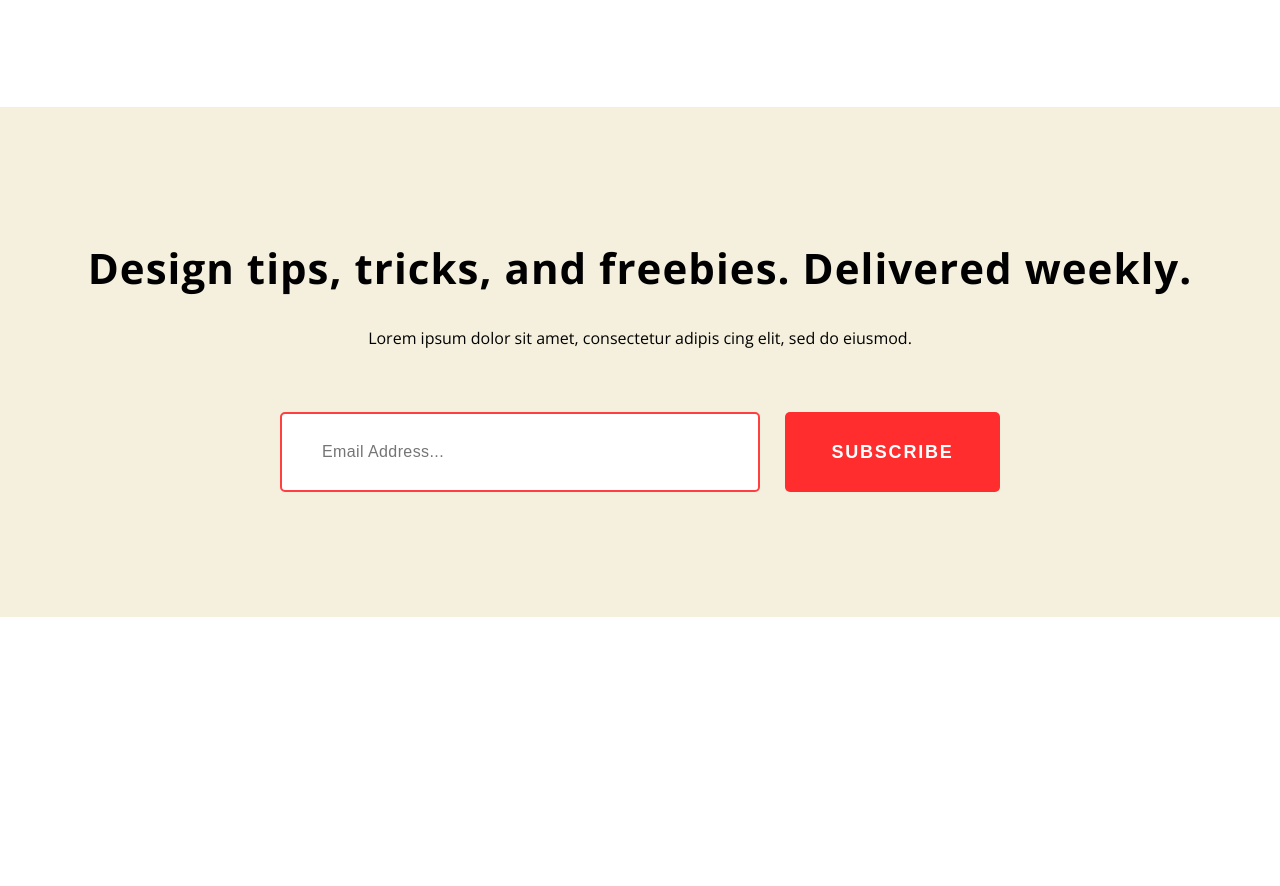
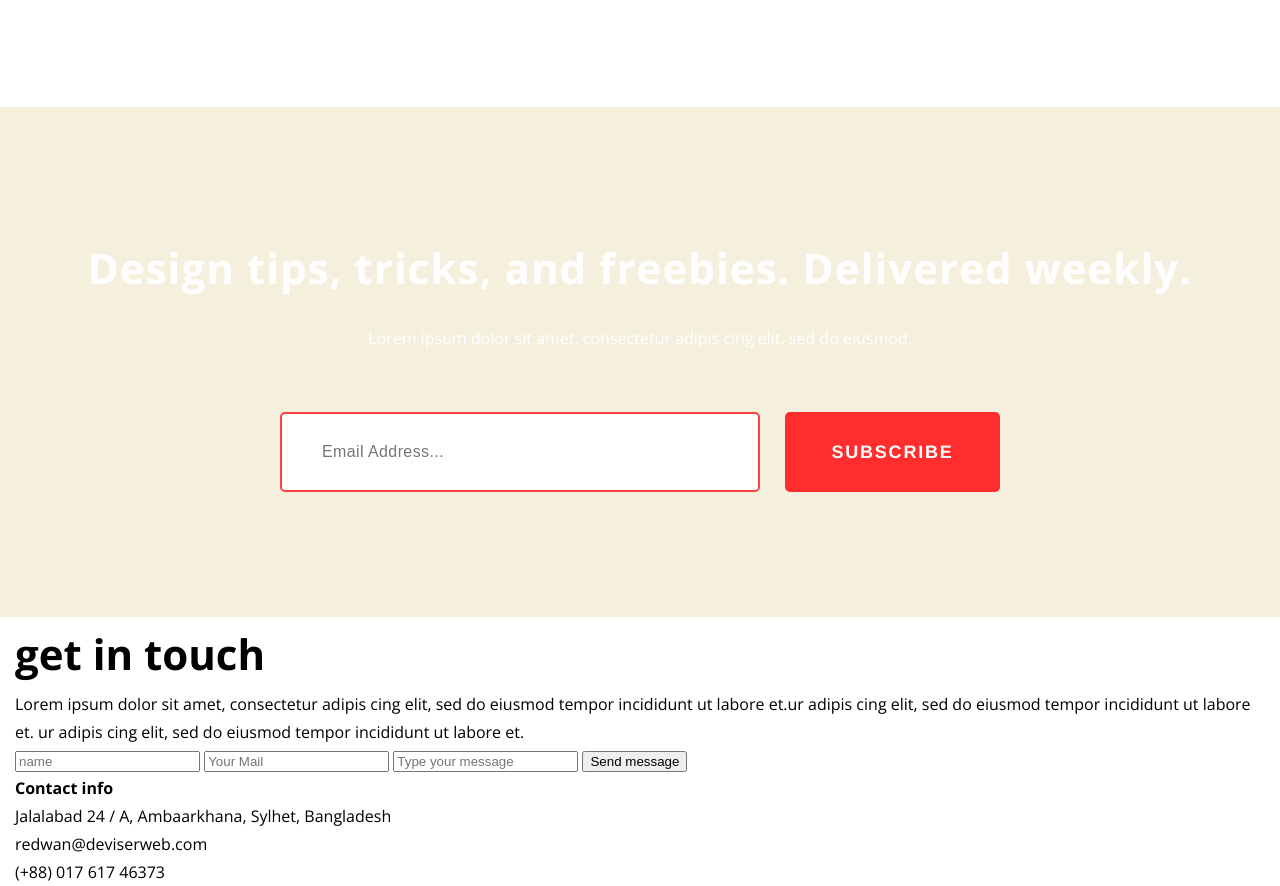
Before and after one commit to alwayscolorblind/landing-page, a plain HTML site: page index.html in a window 1280 px wide. Shown: the part 3278-4164 px from the top of the page. Before the commit the page ends 3895 px from the top, so only its background shows below. Drawn offline with nearby package versions, Linux system fonts and the light colour scheme.

Commit message:
Added new section, added .psd file with design

```diff
--- a/index.html
+++ b/index.html
@@ -188,6 +188,7 @@
 
     <section class="subscribe">
         <div class="container">
+            <div class="subscribe__inner">
                 <div class="subscribe__text">
                     <h2 class="subscribe__heading">Design tips, tricks, and freebies. Delivered weekly.</h2>
                     <p class="subscribe__paragraph">Lorem ipsum dolor sit amet, consectetur adipis cing elit, sed do eiusmod.</p>
@@ -204,18 +205,45 @@
                     <button class="subscribe__form__button">subscribe</button>
                 </form>
             </div>
+        </div>
     </section>
 
     <section class="message">
         <div class="container">
             <div class="message__inner">
                 <div class="message__text">
-                    <h2 class="message__heading"></h2>
-                    <p class="message__paragraph"></p>
+                    <h2 class="message__heading">get in touch</h2>
+                    <p class="message__paragraph">Lorem ipsum dolor sit amet, consectetur adipis cing elit,
+                        sed do eiusmod tempor incididunt ut labore et.ur
+                        adipis cing elit, sed do eiusmod tempor incididunt ut labore et.
+                        ur adipis cing elit, sed do eiusmod tempor incididunt ut labore et.</p>
                 </div class="message__text">
+
+                <form action="" class="message__form">
+                    <input class="message__name" type="text" placeholder="name">
+                    <input class="message__email" type="text" placeholder="Your Mail">
+                    <input class="message__message" type="text" placeholder="Type your message">
+                    <button class="message__button">Send message</button>
+                </form>
+
+                <div class="message__contact">
+                    <h4 class="message_contact__heading">
+                        Contact info
+                    </h4>
+                    <p class="message__contact__address">
+                        Jalalabad 24 / A, Ambaarkhana, Sylhet, Bangladesh
+                    </p>
+                    <p class="message__contact__email">
+                        redwan@deviserweb.com
+                    </p>
+                    <p class="message__contact__number">
+                        (+88) 017 617 46373
+                    </p>
+                </div>
             </div>
         </div>
     </section>
+
     <script src="scripts/main.js"></script>
 </body>
 </html>
--- a/scss/style.scss
+++ b/scss/style.scss
@@ -487,6 +487,7 @@ h3 {
     flex-direction: column;
     justify-content: center;
     background-color: $beige;
+    color: white;
 
     .subscribe__text {
         display: flex;
@@ -506,6 +507,7 @@ h3 {
     .subscribe__form {
         display: flex;
         justify-content: center;
+
 
         .subscribe__form__input {
             width: 480px;
@@ -540,7 +542,13 @@ h3 {
             color: #fff;
             background-color: #ff2d2d;
             letter-spacing: 0.1em;
-            font-stretch: extra-expanded;
+            text-rendering: geometricPrecision;
+            cursor: pointer;
+            transition: opacity .2s;
+        }
+
+        .subscribe__form__button:hover {
+            opacity: .8;
         }
     }
 }
```
Also changed, not shown: css/style.css, 2 other files. Lines whose indentation alone changed are shown as unchanged.
